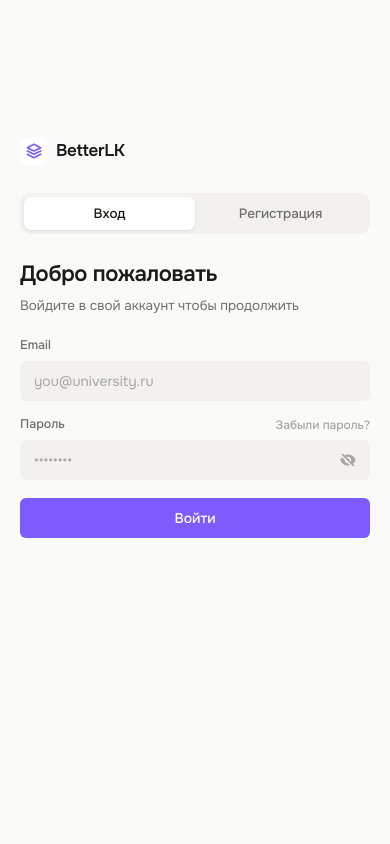
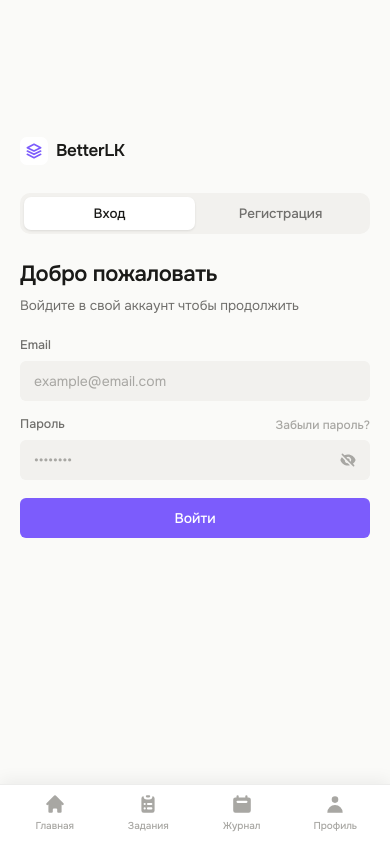
Before and after one commit to adekkgh/betterlk-front, a SvelteKit app: page /login in a window 390 px wide. Built offline with nearby package versions, Linux system fonts and the light colour scheme; no server answers.

Commit message:
added nav bar for mobile devices

```diff
--- /dev/null
+++ b/src/lib/components/mobileNav/MobileNav.svelte
@@ -0,0 +1,47 @@
+<script lang="ts">
+	import './mobileNav.scss';
+	import { page } from '$app/stores';
+
+	const tabs = [
+		{
+			href: '/',
+			label: 'Главная',
+			icon: `<path d="M10.707 2.293a1 1 0 00-1.414 0l-7 7a1 1 0 001.414 1.414L4 10.414V17a1 1 0 001 1h2a1 1 0 001-1v-2a1 1 0 011-1h2a1 1 0 011 1v2a1 1 0 001 1h2a1 1 0 001-1v-6.586l.293.293a1 1 0 001.414-1.414l-7-7z"/>`,
+		},
+		{
+			href: '/homeworks',
+			label: 'Задания',
+			icon: `<path d="M9 2a1 1 0 000 2h2a1 1 0 100-2H9z"/><path fill-rule="evenodd" d="M4 5a2 2 0 012-2 3 3 0 003 3h2a3 3 0 003-3 2 2 0 012 2v11a2 2 0 01-2 2H6a2 2 0 01-2-2V5zm3 4a1 1 0 000 2h.01a1 1 0 100-2H7zm3 0a1 1 0 000 2h3a1 1 0 100-2h-3zm-3 4a1 1 0 100 2h.01a1 1 0 100-2H7zm3 0a1 1 0 100 2h3a1 1 0 100-2h-3z" clip-rule="evenodd"/>`,
+		},
+		{
+			href: '/journal',
+			label: 'Журнал',
+			icon: `<path fill-rule="evenodd" d="M6 2a1 1 0 00-1 1v1H4a2 2 0 00-2 2v10a2 2 0 002 2h12a2 2 0 002-2V6a2 2 0 00-2-2h-1V3a1 1 0 10-2 0v1H7V3a1 1 0 00-1-1zm0 5a1 1 0 000 2h8a1 1 0 100-2H6z" clip-rule="evenodd"/>`,
+		},
+		{
+			href: '/profile',
+			label: 'Профиль',
+			icon: `<path fill-rule="evenodd" d="M10 9a3 3 0 100-6 3 3 0 000 6zm-7 9a7 7 0 1114 0H3z" clip-rule="evenodd"/>`,
+		},
+	];
+
+	const isActive = (href: string) => {
+		if (href === '/') return $page.url.pathname === '/';
+		return $page.url.pathname.startsWith(href);
+	};
+</script>
+
+<nav class="mobile-nav">
+	{#each tabs as tab}
+		<a
+		href={tab.href}
+		class="mobile-nav__tab"
+		class:mobile-nav__tab--active={isActive(tab.href)}
+		>
+		<svg viewBox="0 0 20 20" fill="currentColor">
+			{@html tab.icon}
+		</svg>
+		<span>{tab.label}</span>
+		</a>
+	{/each}
+</nav>
--- /dev/null
+++ b/src/lib/components/mobileNav/mobileNav.scss
@@ -0,0 +1,50 @@
+.mobile-nav {
+  display: none;
+  position: fixed;
+  bottom: 0; left: 0; right: 0;
+  height: 60px;
+  background: var(--card);
+  border-top: 1px solid var(--border);
+  z-index: 100;
+  align-items: center;
+  justify-content: space-around;
+  padding: 0 8px 4px;
+  box-shadow: 0 -4px 16px rgba(0,0,0,0.06);
+
+  @media (max-width: 768px) {
+    display: flex;
+  }
+
+  &__tab {
+    flex: 1;
+    display: flex;
+    flex-direction: column;
+    align-items: center;
+    gap: 3px;
+    padding: 6px 4px;
+    text-decoration: none;
+    color: var(--text3);
+    font-size: 10px;
+    font-weight: 500;
+    border-radius: 10px;
+    transition: color 0.15s;
+
+    svg {
+      width: 22px;
+      height: 22px;
+      transition: transform 0.15s;
+    }
+
+    &--active {
+      color: var(--accent);
+
+      svg {
+        transform: scale(1.1);
+      }
+    }
+
+    &:active {
+      opacity: 0.7;
+    }
+  }
+}
--- a/src/routes/+layout.svelte
+++ b/src/routes/+layout.svelte
@@ -3,6 +3,7 @@
 	import { browser } from '$app/environment';
 	import { theme } from '$lib/stores/theme';
 	import { tokenStore, userStore } from '$lib/stores/user';
+	import MobileNav from '$lib/components/mobileNav/MobileNav.svelte';
 
 	export let data;
 
@@ -15,3 +16,4 @@
 </script>
 
 <slot />
+<MobileNav />
--- a/src/routes/login/+page.svelte
+++ b/src/routes/login/+page.svelte
@@ -393,7 +393,7 @@
 							class="form-input"
 							class:form-input--error={fieldErrors.email}
 							type="email"
-							placeholder="you@university.ru"
+							placeholder="example@email.com"
 							autocomplete="email"
 							bind:value={email}
 							onkeydown={(e) => e.key === 'Enter' && handleLogin()}
@@ -467,7 +467,7 @@
 							class="form-input"
 							class:form-input--error={fieldErrors.email}
 							type="email"
-							placeholder="you@university.ru"
+							placeholder="example@email.com"
 							autocomplete="email"
 							bind:value={email}
 						/>
@@ -554,7 +554,7 @@
 							class="form-input"
 							class:form-input--error={fieldErrors.email}
 							type="email"
-							placeholder="you@university.ru"
+							placeholder="example@email.com"
 							autocomplete="email"
 							bind:value={email}
 							onkeydown={(e) => e.key === 'Enter' && handleForgot()}
--- a/src/styles/app.scss
+++ b/src/styles/app.scss
@@ -88,3 +88,9 @@ body {
   line-height: 1.5;
   font-size: 14px;
 }
+
+@media (max-width: 768px) {
+  .content {
+    padding-bottom: 76px !important;
+  }
+}
```
